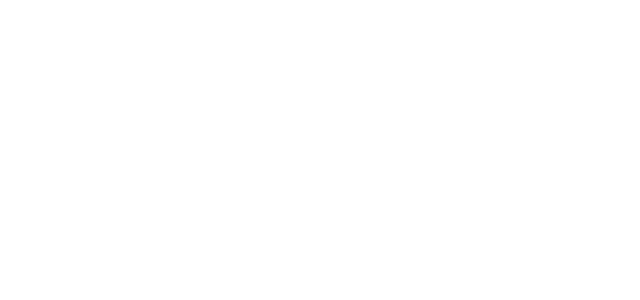
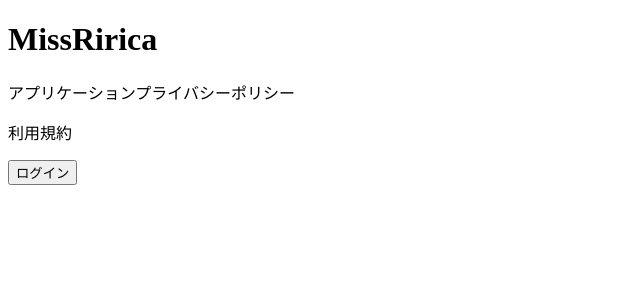
Before and after one commit to fruitriin/missRirica-client, a Nuxt app: page /login in a window 1280 px wide. Before the commit this address had no page. Shown: the top 300 px of the page, without its empty margins (0-640 px from the left). Built offline with nearby package versions, Linux system fonts and the light colour scheme.

Commit message:
ログインできた気がする

```diff
--- a/src/components/loginModal.vue
+++ b/src/components/loginModal.vue
@@ -4,9 +4,9 @@ import { APIClient } from "misskey-js/built/api";
 
 export default defineNuxtComponent({
   setup(){
-    const usersStorages =  useStorageStore()
+    const { userStorage } =  useStorageStore()
     const { modalControl } = useRiricaStateStore()
-    return {  modalControl, usersStorages }
+    return {  modalControl, userStorage }
   },
   data(){
     return {
@@ -28,9 +28,8 @@ export default defineNuxtComponent({
         return
       }
 
-
-      this.usersStorages.setMain(result.id)
-      this.usersStorages.addUser(result.id, {url: this.serverUrl, accessToken: this.accessToken})
+      this.userStorage.addUser(result.id, {url: this.serverUrl, accessToken: this.accessToken})
+      this.userStorage.setMain(result.id)
 
       // このNextTickがないとlocalStorageへの反映前にインスタンスが消える
       await nextTick()
--- a/src/pages/index.vue
+++ b/src/pages/index.vue
@@ -1,18 +1,20 @@
 <script lang="ts">
-import { useStateStore } from "~/store/globalState";
+import { useStateStore, useStorageStore } from "~/store/globalState";
 
 
 export default defineNuxtComponent({
   setup(){
-    const { $state } = useStateStore()
+    const {userStorage} = useStorageStore()
+    const { $state, } = useStateStore()
 
     return {
-      state: $state
+      state: $state,
+      userStorage
     }
   },
   mounted(){
-    if(Object.keys(this.state.users).length === 0){
-      this.$router.replace("/ririca")
+    if(!this.userStorage.user){
+      this.$router.replace("/login")
     }
   }
 })
--- a/src/pages/ririca.vue
+++ b/src/pages/login.vue
@@ -7,7 +7,6 @@
 
     <button @click="openLoginDialog">ログイン</button>
 
-    {{ getMain() }}
   </div>
 </template>
 <script lang="ts">
@@ -16,21 +15,27 @@ import { useStorageStore } from "~/store/globalState"
 export default defineNuxtComponent({
   setup(){
     const eventBus = useRiricaStateStore()
-    const { usersStorages, addUser, getMain } = useStorageStore()
+    const {  userStorage } = useStorageStore()
     return {
       eventBus,
-      usersStorages,
-      getMain
+      userStorage
     }
   },
-  data(){
-    return {}
+  mounted(){
+    if(this.userStorage.user){
+      this.$router.replace("/")
+    }
+  },
+  watch: {
+    "userStorage.user"(){
+      if(this.userStorage.user){
+        this.$router.replace("/")
+      }
+    }
   },
   methods: {
     openLoginDialog(){
-      console.log( this.eventBus.modalControl)
       this.eventBus.modalControl.login = true
-      console.log( this.eventBus.modalControl)
     }
   }
 })
--- a/src/store/globalState.ts
+++ b/src/store/globalState.ts
@@ -5,7 +5,6 @@ import { defineStore } from 'pinia'
 // and `Store` (e.g. `useUserStore`, `useCartStore`, `useProductStore`)
 // the first argument is a unique id of the store across your application
 
-import { api, Endpoints } from "misskey-js";
 
 type UserId = string
 /**
@@ -15,7 +14,6 @@ type UserState = {}
 type UsersState = Record<UserId, UserState>
 import { useStorage } from '@vueuse/core'
 import { Maybe } from "~/utils/typeUitls ";
-import { APIClient } from "misskey-js/built/api";
 
 /**
  * LocalStorageに保存するユーザー固有データ
@@ -24,7 +22,7 @@ type UserStorage = {
   accessToken: string
   url: string
 }
-type UserStorages = {
+type UsersStorage = {
   mainUserId: Maybe<string>
   users: Record<UserId, UserStorage>
 
@@ -42,18 +40,15 @@ export const useStorageStore = () => {
   const applicationStorage = useStorage(
     "applicationStorage", {}
   )
-  const usersStorages = useStorage(
+  const usersStorage = useStorage(
     "usersStorage", {
       mainUserId: "undefined",
       users : {}
-    } as UserStorages
+    } as UsersStorage
   )
 
-
-
-
   function addUser (id: string, user:{ url: string, accessToken: string }) {
-    usersStorages.value.users = {
+    usersStorage.value.users = {
       [id]: {
         url: user.url,
         accessToken: user.accessToken
@@ -63,23 +58,26 @@ export const useStorageStore = () => {
 
 
   function setMain (id: string) {
-    usersStorages.value.mainUserId = id
+    usersStorage.value.mainUserId = id
   }
 
   function getMain() {
-    if(usersStorages.value.mainUserId){
-      return usersStorages.value.users[usersStorages.value.mainUserId]
+    if(usersStorage.value.mainUserId && usersStorage.value.users[usersStorage.value.mainUserId]){
+      return usersStorage.value.users[usersStorage.value.mainUserId]
     }else {
       // throw "mainUserId Missing"
+      return undefined
     }
+  }
+
+  const userStorage = {
+    user: getMain(),
+    addUser, setMain
   }
 
   return {
     applicationStorage,
-    usersStorages,
-    addUser, getMain, setMain
-
-
+    userStorage,
   }
 }
 
```
